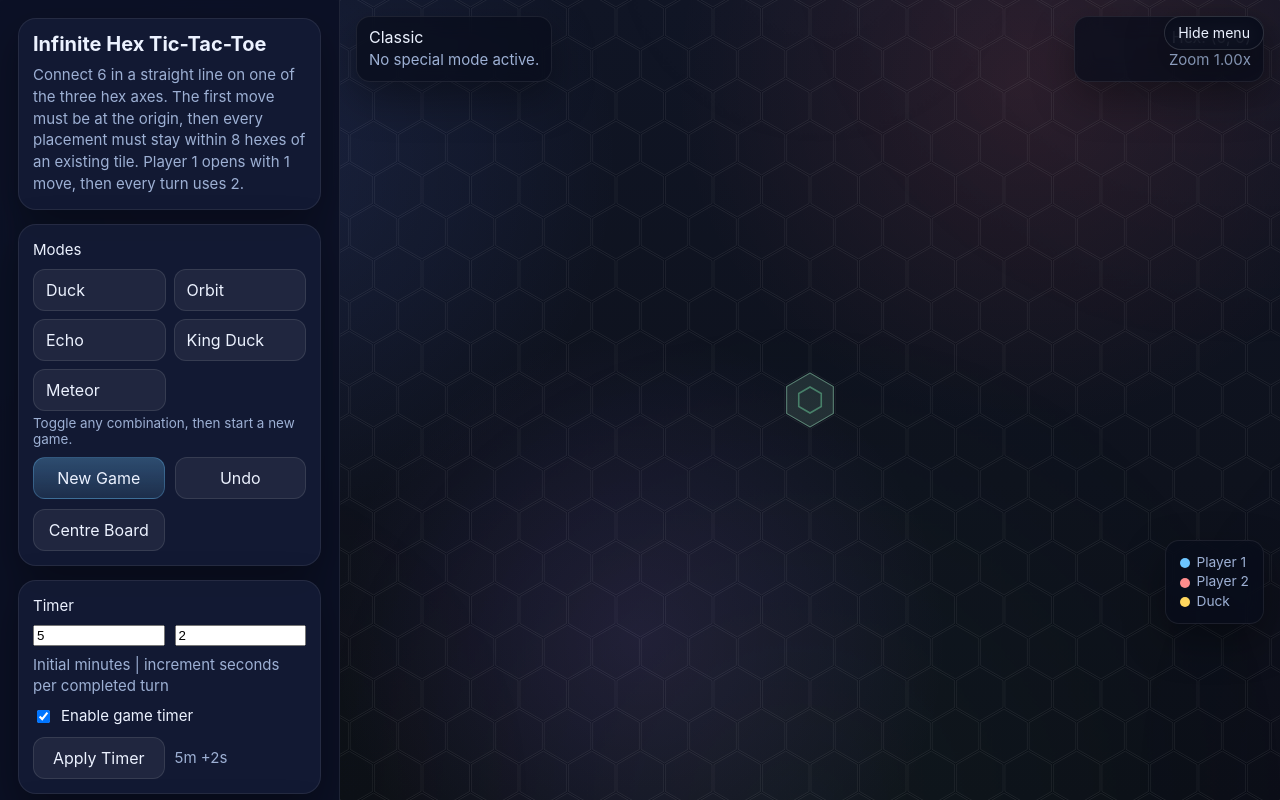
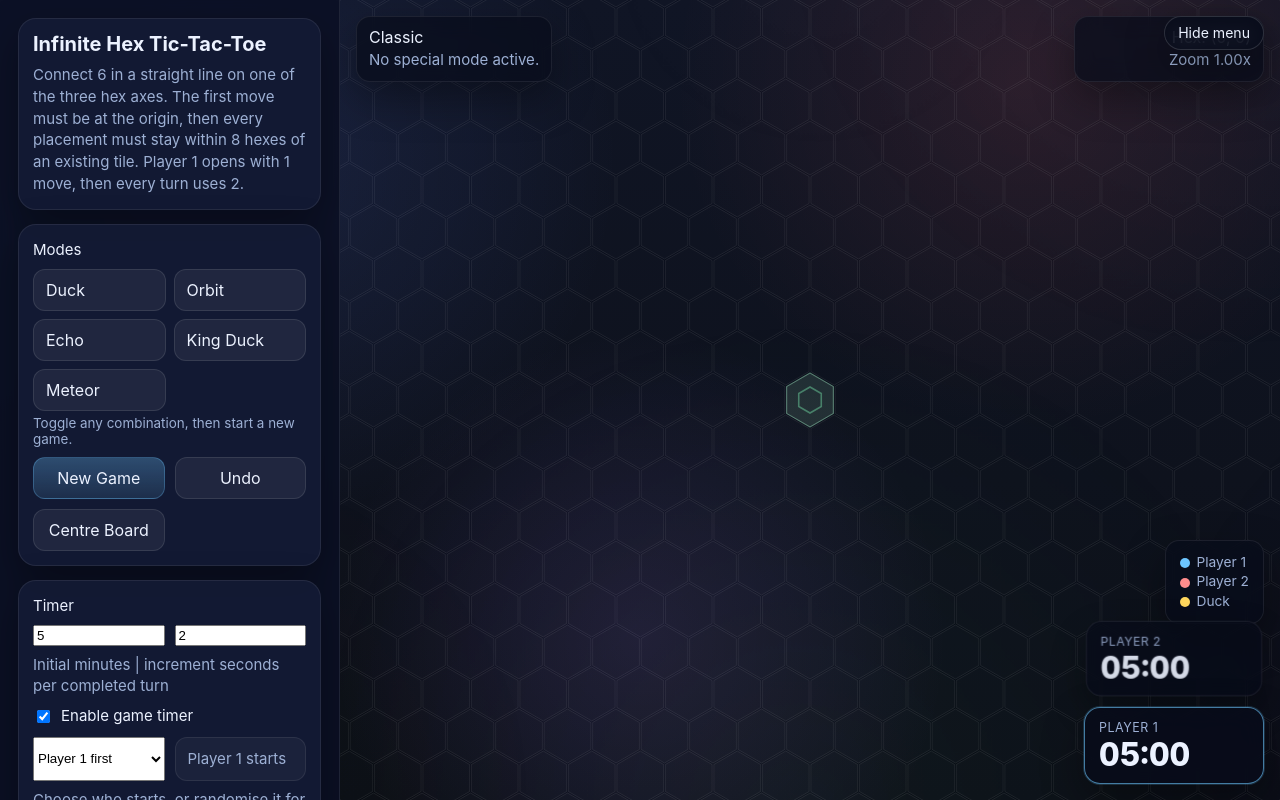
Before and after one commit to Breakerchap/hex-tic-tac-toe, a website: page hex_tictactoe_absurd_modes.html in a window 1280 px wide. Drawn offline with Linux system fonts and the light colour scheme.

Commit message:
Update hex_tictactoe_absurd_modes.html

```diff
--- a/hex_tictactoe_absurd_modes.html
+++ b/hex_tictactoe_absurd_modes.html
@@ -38,6 +38,16 @@
           <input id="timerEnabledInput" type="checkbox" checked />
           Enable game timer
         </label>
+        <div style="height: 10px"></div>
+        <div class="grid2">
+          <select id="turnOrderInput" aria-label="Who goes first">
+            <option value="p1First">Player 1 first</option>
+            <option value="p2First">Player 2 first</option>
+            <option value="random">Random first</option>
+          </select>
+          <div class="small turnOrderSummary" id="turnOrderSummaryText">Player 1 starts</div>
+        </div>
+        <div class="small" style="margin-top: 8px;">Choose who starts, or randomise it for each new game.</div>
         <div style="height: 10px"></div>
         <div class="controls">
           <button id="applyTimerBtn">Apply Timer</button>
@@ -117,6 +127,16 @@
           <div id="zoomText" class="small">Zoom 1.00x</div>
         </div>
       </div>
+      <div class="boardClocks" aria-live="polite">
+        <div id="boardClockP2" class="boardClock boardClockP2">
+          <div class="boardClockLabel">Player 2</div>
+          <div id="boardClockP2Time" class="boardClockTime">05:00</div>
+        </div>
+        <div id="boardClockP1" class="boardClock boardClockP1 active">
+          <div class="boardClockLabel">Player 1</div>
+          <div id="boardClockP1Time" class="boardClockTime">05:00</div>
+        </div>
+      </div>
       <div class="help">
         <div><span class="legendDot" style="background: var(--p1)"></span>Player 1</div>
         <div><span class="legendDot" style="background: var(--p2)"></span>Player 2</div>
@@ -129,5 +149,6 @@
   <script src="./hex_tictactoe_timer_helpers.js"></script>
   <script src="./hex_tictactoe_half_and_half_helpers.js"></script>
   <script src="./hex_tictactoe_absurd_modes.js"></script>
+  <script src="./hex_tictactoe_turn_order_patch.js"></script>
 </body>
 </html>
```
